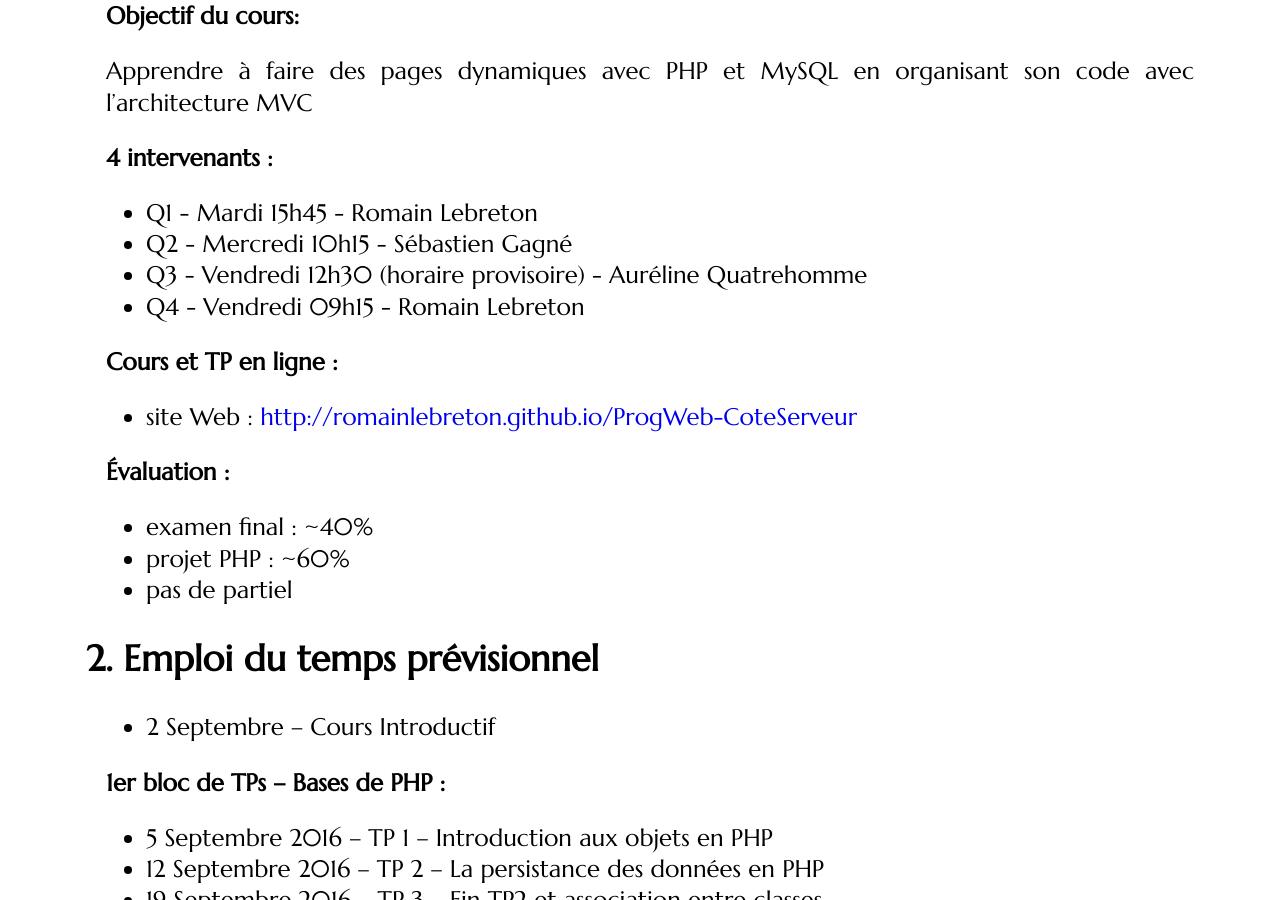
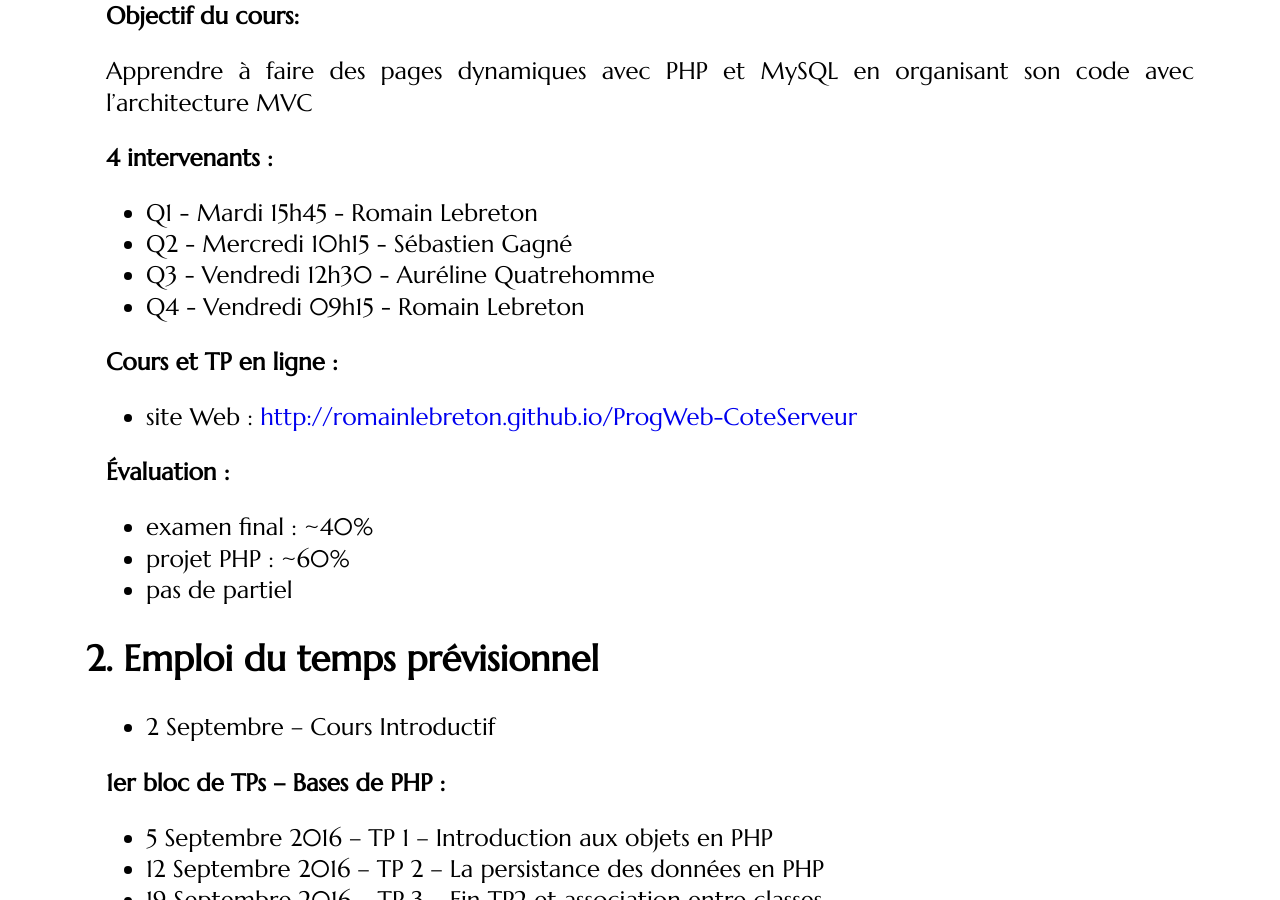
Before and after one commit to romainlebreton/R3.01-DeveloppementWeb, a Jekyll site: the page built from classes/class1.md, in a window 1280 px wide and 900 px high, scrolled down 335 px. Built offline with Jekyll 4.4.1, drawn with Linux system fonts in a browser that asks for light colours; some web fonts are replaced.

Commit message:
Horaires

```diff
--- a/classes/class1.md
+++ b/classes/class1.md
@@ -16,7 +16,7 @@ en organisant son code avec l'architecture MVC
 
 * Q1 - Mardi 15h45 - Romain Lebreton
 * Q2 - Mercredi 10h15 - Sébastien Gagné
-* Q3 - Vendredi 12h30 (horaire provisoire) - Auréline Quatrehomme
+* Q3 - Vendredi 12h30 - Auréline Quatrehomme
 * Q4 - Vendredi 09h15 - Romain Lebreton
 
 **Cours et TP en ligne :**
```
